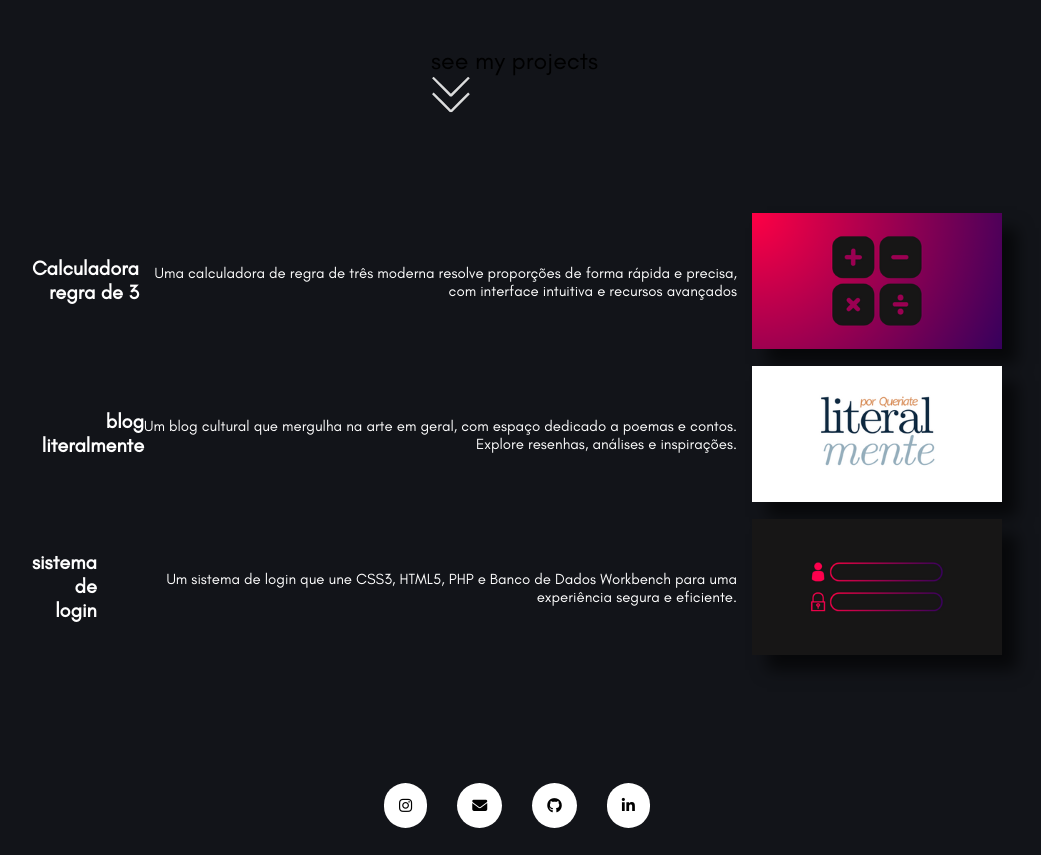
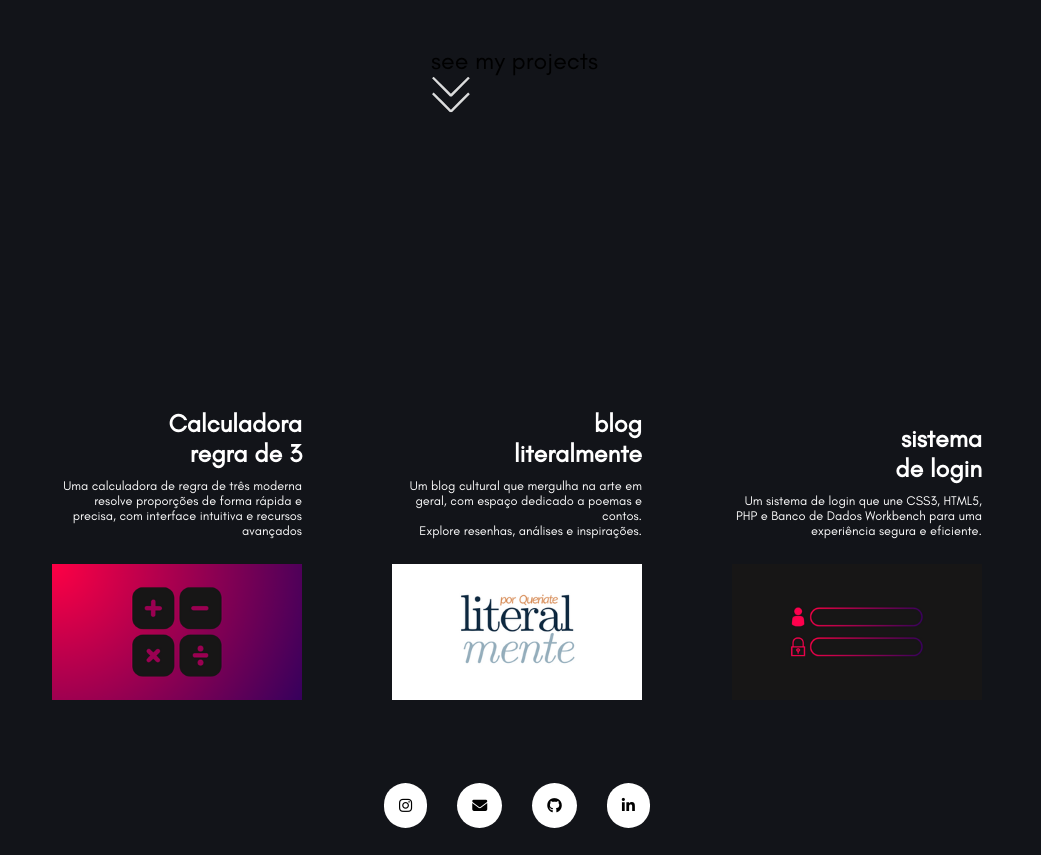
Before and after one commit to Queriate/Portfolio, a plain HTML site: page index.html in a window 1280 px wide. Shown: the part 1265-2120 px from the top of the page, without its empty margins (123-1164 px from the left). Drawn offline with nearby package versions, Linux system fonts and the light colour scheme.

Commit message:
Fim da sessão projeto, com resposividade

```diff
--- a/assets/css/pages/index/partials/projetos.css
+++ b/assets/css/pages/index/partials/projetos.css
@@ -1,84 +1,38 @@
-.projetos {
+.projetos{
     display: flex;
-    flex-direction: column;
-
     justify-content: center;
     align-items: end;
-
-    gap: 1.5rem;
-
 }
 
-.projetos img {
-    margin: 0 1.5rem 0 0 ;
-    box-shadow: 1.5rem 1.5rem 1.5rem;
-
-    color: rgba(0, 0, 0, .6);
-}
-
-.info{
-    margin: 1.5rem;
-}
-
-.calculadora {
-    display: flex;
-    justify-content: center;
-    align-items: center;
+.projeto {
+    margin: 2rem;
+    padding: 2.5rem;
 
     color: var(--primary-2);
-}
-
-.calculadora h2{
-    font-size: 2rem;
-    margin: 0 0 .5rem 0;
     text-align: right;
 }
 
-.calculadora p{
-    font-size: 1.5rem;
-    text-align: right;
-
+.projeto h2 {
+    font-size: clamp(1.2rem, 2vw, 2.5rem);
+    margin: 0 0 1rem 0;
 }
 
-/* ******************fim calc*************** */
-
-.blog {
-    display: flex;
-    justify-content: center;
-    align-items: center;
-
-    color: var(--primary-2);
+.projeto p {
+    font-size: clamp(1rem, 1vw, 1.5rem);
+    margin: 0 0 1rem 0;
 }
 
-.blog h2{
-    font-size: 2rem;
-    margin: 0 0 .5rem 0;
-    text-align: right;
+@media (max-width: 600px){
+
+    .projetos{
+        flex-wrap: wrap;
+    }
+
+    .projeto {
+        margin: .5rem;
+        padding: 2.5rem;
+
+        color: var(--primary-2);
+        text-align: right;
+    }
 }
-
-.blog p{
-    font-size: 1.5rem;
-    text-align: right;
-
-}
-/* ******************fim calc*************** */
-
-.sistema_login {
-    display: flex;
-    justify-content: center;
-    align-items: center;
-
-    color: var(--primary-2);
-}
-
-.sistema_login h2{
-    font-size: 2rem;
-    margin: 0 0 .5rem 0;
-    text-align: right;
-}
-
-.sistema_login p{
-    font-size: 1.5rem;
-    text-align: right;
-
-}
```
